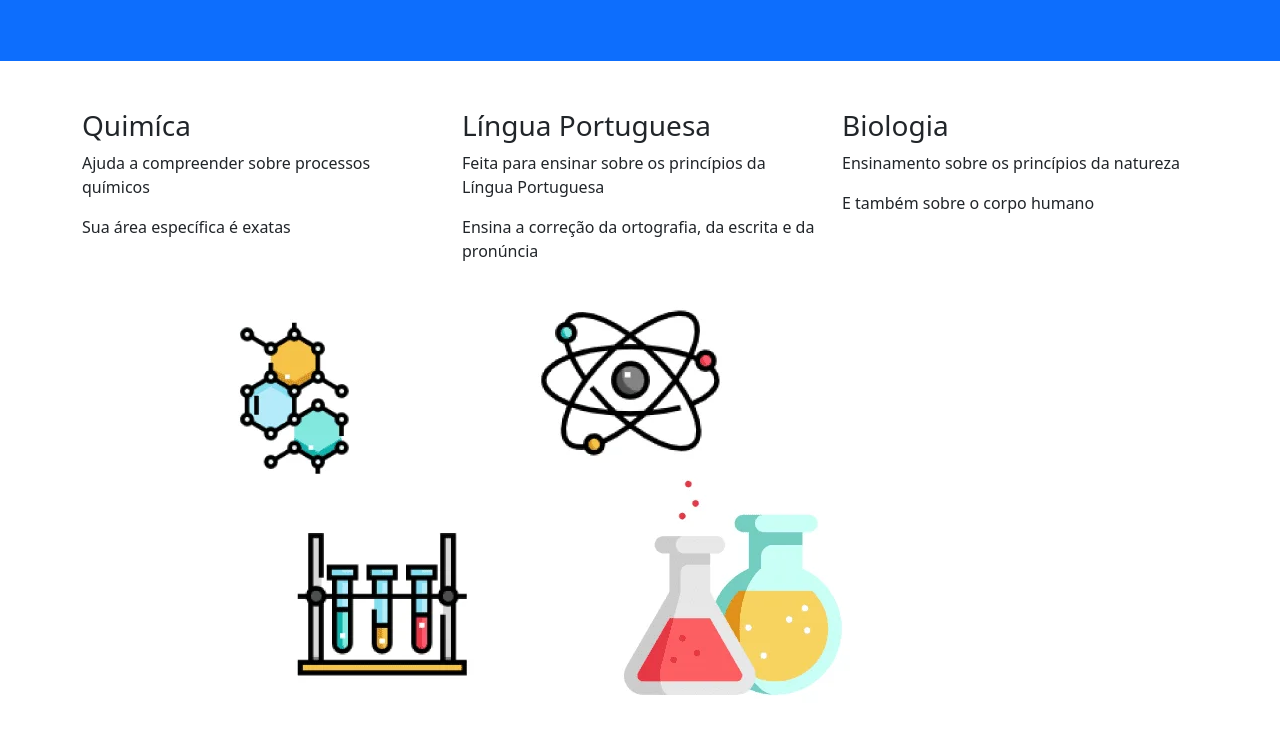
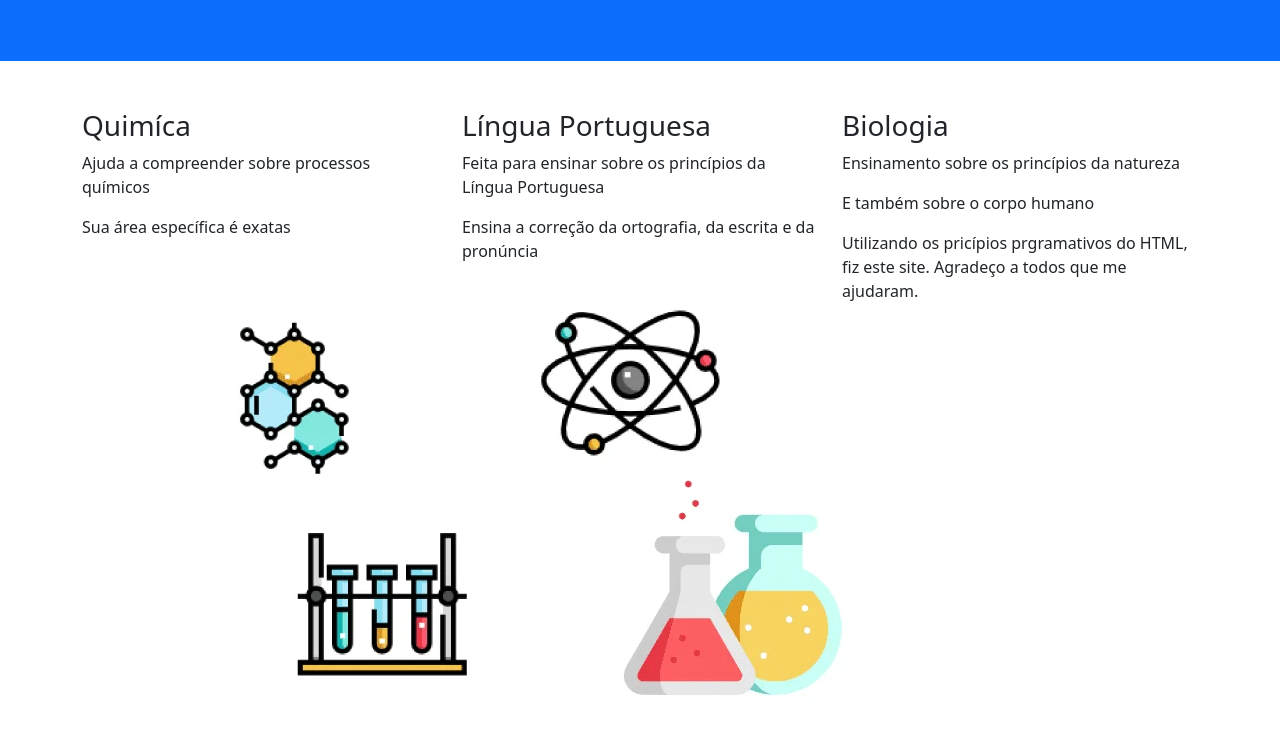
Before and after one commit to douglasweidnerfilho/Bannerescolar, a plain HTML site: page index.html in a window 1280 px wide. Shown: the part 131-864 px from the top of the page. Drawn offline with nearby package versions, Linux system fonts and the light colour scheme.

Commit message:
Update index.html

```diff
--- a/index.html
+++ b/index.html
@@ -31,6 +31,9 @@
       <h3>Biologia</h3>
       <p>Ensinamento sobre os princípios da natureza</p>
       <p>E também sobre o corpo humano</p>
+<footer>
+Utilizando os pricípios prgramativos do HTML, fiz este site. Agradeço a todos que me ajudaram.
+</footer>
     </div>
   </div>
 </div>
```
